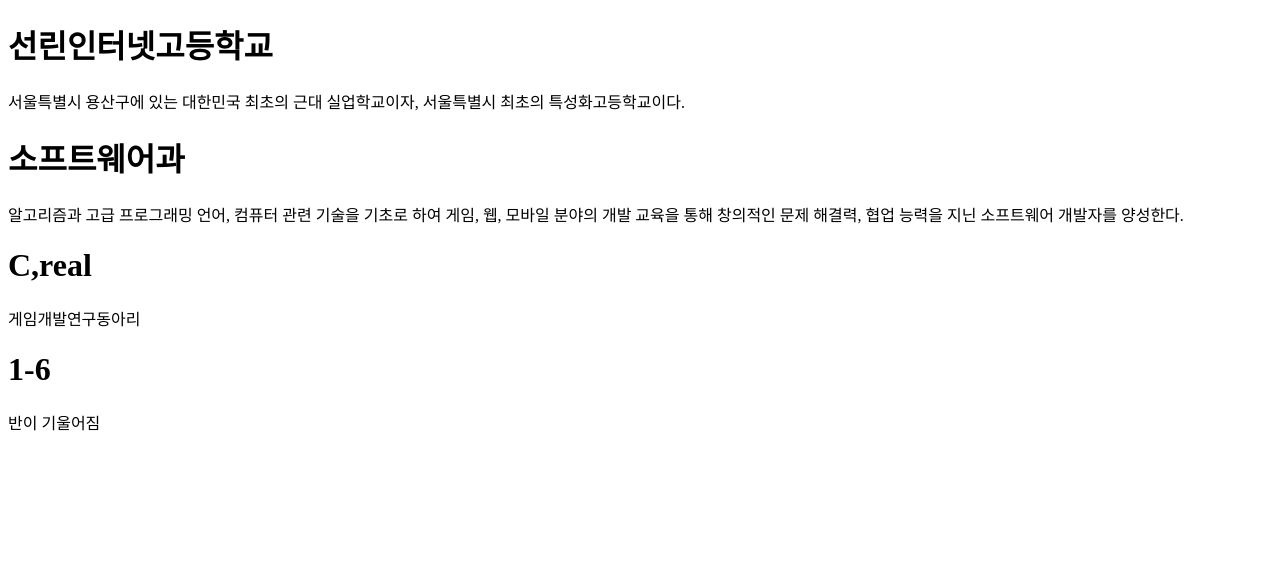
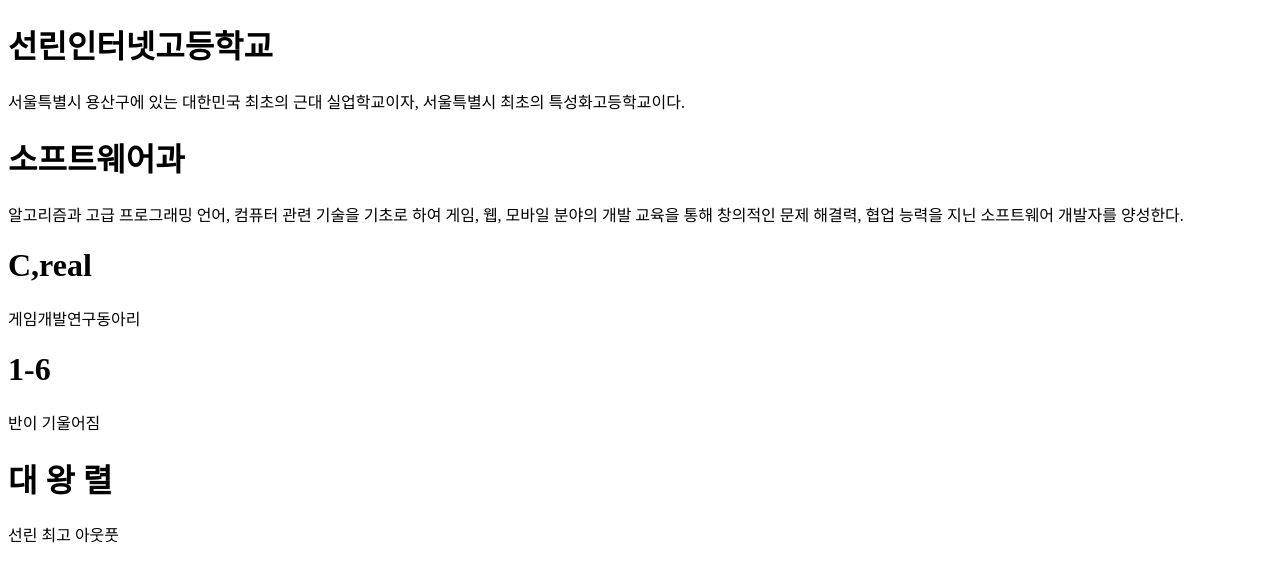
Before and after one commit to yangdhee3/wang, a plain HTML site: page index.html in a window 1280 px wide. Drawn offline with Linux system fonts and the light colour scheme.

Commit message:
대왕렬 쌤 소개

```diff
--- a/index.html
+++ b/index.html
@@ -14,5 +14,7 @@
     <p>게임개발연구동아리</p>
     <h1>1-6</h1>
     <p>반이 기울어짐</p>
+    <h1>대 왕 렬</h1>
+    <p>선린 최고 아웃풋</p>
 </body>
 </html>
```
